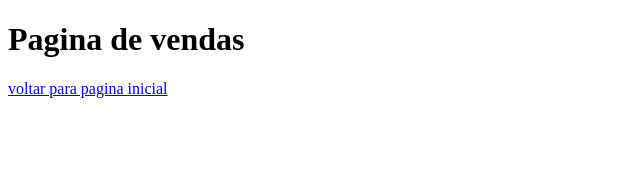
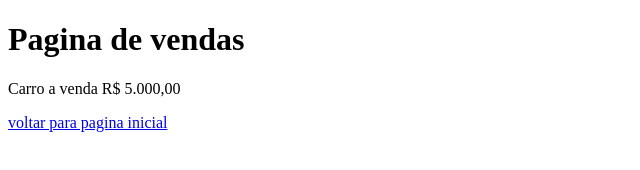
Before and after one commit to Igmar51/aulagit, a plain HTML site: page vendas.html in a window 1280 px wide. Shown: the whole page, without its empty margins (0-640 px from the left). Drawn offline with Linux system fonts and the light colour scheme.

Commit message:
valor carro

```diff
--- a/vendas.html
+++ b/vendas.html
@@ -7,6 +7,7 @@
 </head>
 <body>
     <h1>Pagina de vendas</h1>
+    <p>Carro a venda R$ 5.000,00</p>
     <a href="index.html">voltar para pagina inicial</a>
 </body>
 </html>
```
